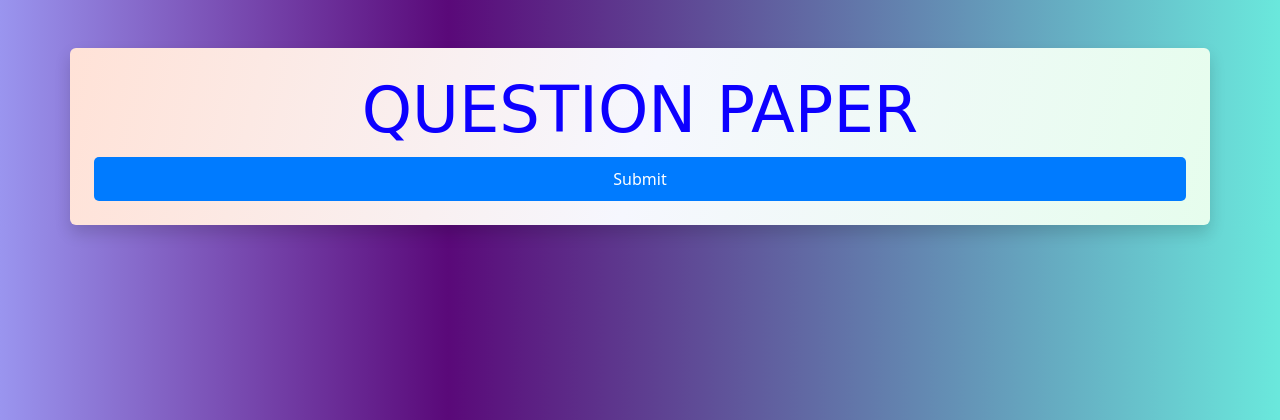
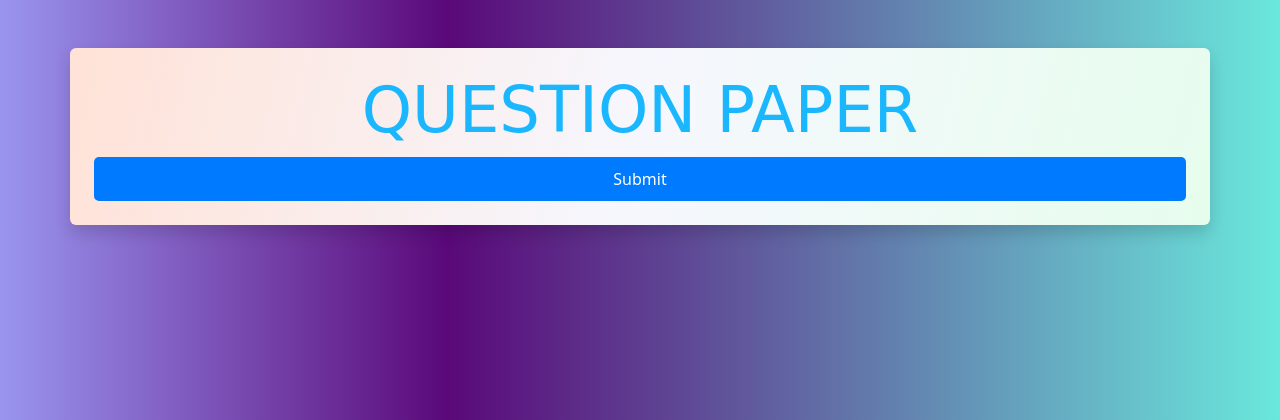
Before and after one commit to Shiba-cyberr/Exam, a PHP site: page / in a window 1280 px wide. Shown: the top 420 px of the page. Run offline with PHP 8.4, Linux system fonts and the light colour scheme; data that the repository does not hold is empty; some web fonts are replaced.

Commit message:
first commit

```diff
--- a/styles.css
+++ b/styles.css
@@ -35,7 +35,7 @@ h5 {
 }
 
 h1 {
-    color: rgb(13, 0, 255);
+    color: rgb(26, 183, 255);
     font-size: 400%;
     display: flex;
     align-items: center;
```
